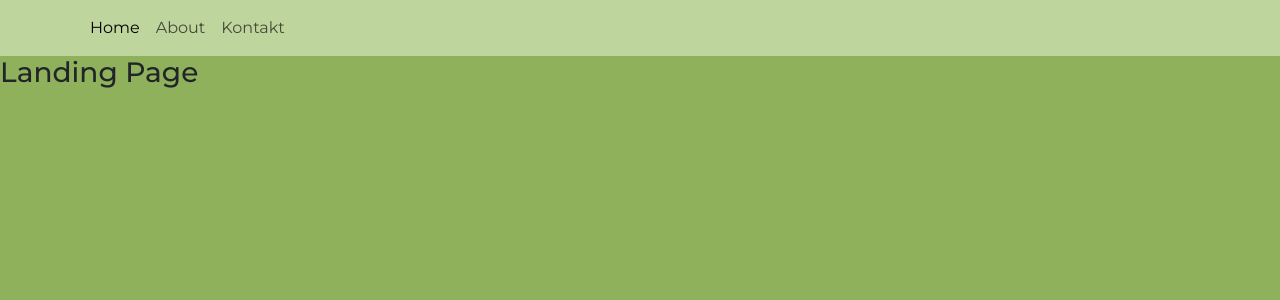
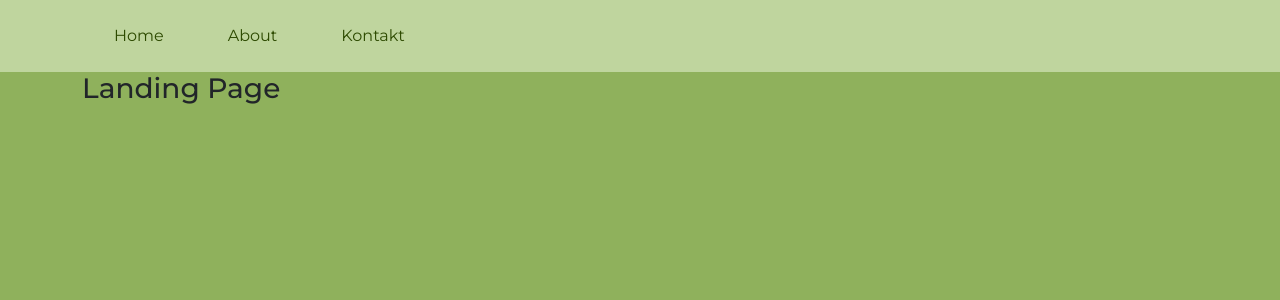
Before and after one commit to lunarpotato/website_dogcoach, a Next.js app: page / in a window 1280 px wide. Shown: the top 300 px of the page. Built offline with nearby package versions, Linux system fonts and the light colour scheme.

Commit message:
styled navbar- underline and hover effects added, added toggle button for mobile version

```diff
--- a/app/about/page.tsx
+++ b/app/about/page.tsx
@@ -1,7 +1,9 @@
 export default function About() {
     return (
       <main>
-      <h4>About Page</h4>
+        <div className="container">
+          <h4>About Page</h4>
+        </div>
       </main>
 
     );
--- a/app/components/Form/KontaktForm.tsx
+++ b/app/components/Form/KontaktForm.tsx
@@ -1,4 +1,4 @@
-"use client"
+// "use client"
 import Form from 'next/form'
 import Styles from './KontaktForm.module.css'
 
--- a/app/components/Navbar/Navbar.module.css
+++ b/app/components/Navbar/Navbar.module.css
@@ -1,3 +1,46 @@
 .nav_body {
     background-color: #BFD59E;
+    align-items: flex-end;
 }
+
+.nav-link {
+
+    padding: var(--bs-nav-link-padding-y) var(--bs-nav-link-padding-x);
+    font-size: var(--bs-nav-link-font-size);
+    font-weight: var(--bs-nav-link-font-weight);
+    color: #2D4A00;
+    text-decoration: none;
+    background: none;
+    border: 0;
+    transition: color .3s ease-in-out;
+    display: inline-block;
+    position: relative;
+
+}
+
+.nav-link:hover {
+  color: #90739A;
+
+}
+
+.nav-link:active {
+    color: #90739A;
+}
+
+.nav-link:after {
+  content: '';
+  position: absolute;
+  width: 100%;
+  transform: scaleX(0);
+  height: 1px;
+  bottom: 0;
+  left: 0;
+  background-color:#90739A;
+  transform-origin: bottom left;
+  transition: transform 0.5s ease-out;
+}
+
+.nav-link:hover::after {
+  transform: scaleX(1);
+  transform-origin: bottom left;
+}
--- a/app/components/Navbar/Navbar.tsx
+++ b/app/components/Navbar/Navbar.tsx
@@ -4,25 +4,33 @@ import Style from './Navbar.module.css';
 export default function Navbar() {
     return (
 
-    <nav className={`navbar navbar-expand-lg ${Style.nav_body}`}>
+    <nav className={`navbar navbar-expand-lg  ${Style.nav_body}`}>
         <div className="container-fluid">
 
-            <div className="container">
+            <div className="container d-flex justify-content-end">
+                <button className="navbar-toggler"
+                    type="button" data-bs-toggle="collapse"
+                    data-bs-target="#navbarNavAltMarkup" aria-controls="navbarNavAltMarkup" aria-expanded="false" aria-label="Toggle navigation">
+                    <span className="navbar-toggler-icon"></span>
+                </button>
 
-                <ul className="navbar-nav me-auto mb-2 mb-lg-0">
-                    <li className="nav-item">
-                        <Link className="nav-link active" href="/">Home</Link>
-                    </li>
+                <div className="collapse navbar-collapse" id="navbarNavAltMarkup">
 
-                    <li className="nav-item">
-                        <Link className="nav-link" href="/about">About</Link>
-                    </li>
+                    <ul className="nav me-auto mb-2 mb-lg-0">
+                        <li className="nav-link">
+                            <Link className={Style['nav-link']} href="/">Home</Link>
+                        </li>
 
-                    <li className="nav-item">
-                        <Link className="nav-link" href="/contact">Kontakt</Link>
-                    </li>
+                        <li className="nav-link">
+                            <Link className={Style['nav-link']} href="/about">About</Link>
+                        </li>
 
-                </ul>
+                        <li className="nav-link">
+                            <Link className={Style['nav-link']} href="/contact">Kontakt</Link>
+                        </li>
+
+                    </ul>
+                </div>
             </div>
 
         </div>
--- a/app/page.tsx
+++ b/app/page.tsx
@@ -1,7 +1,9 @@
 export default function Home() {
     return (
       <main>
-      <h3>Landing Page</h3>
+        <div className="container">
+          <h3>Landing Page</h3>
+        </div>
       </main>
 
     );
```
